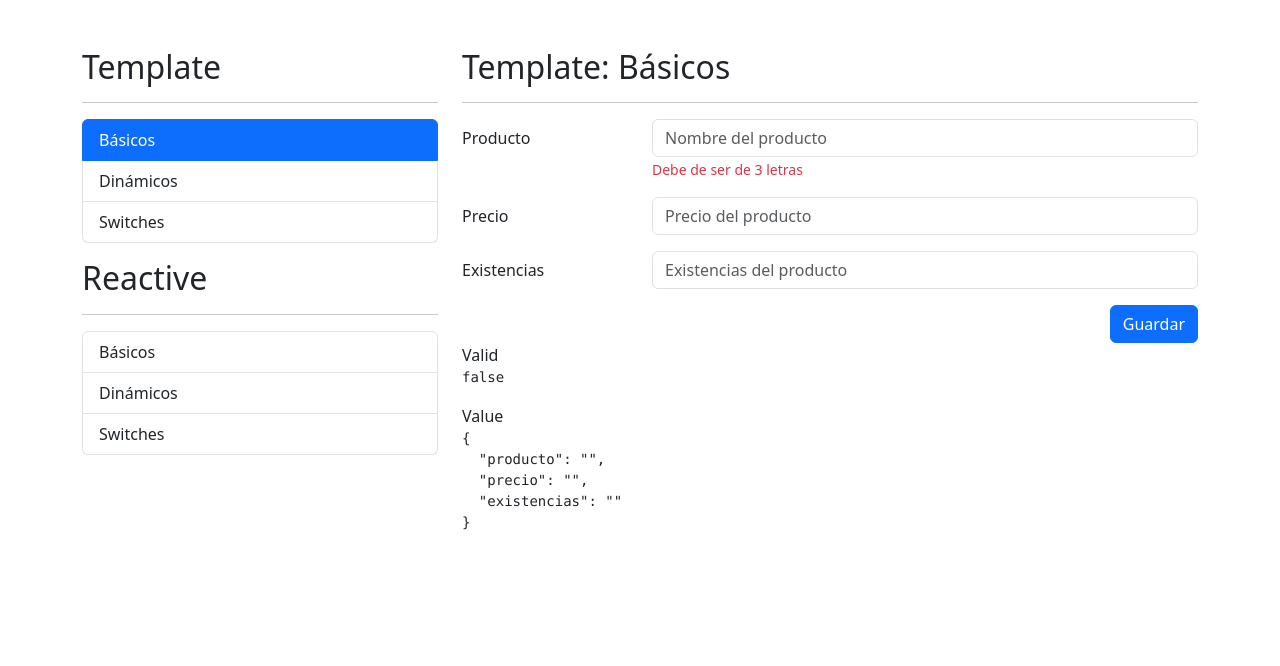
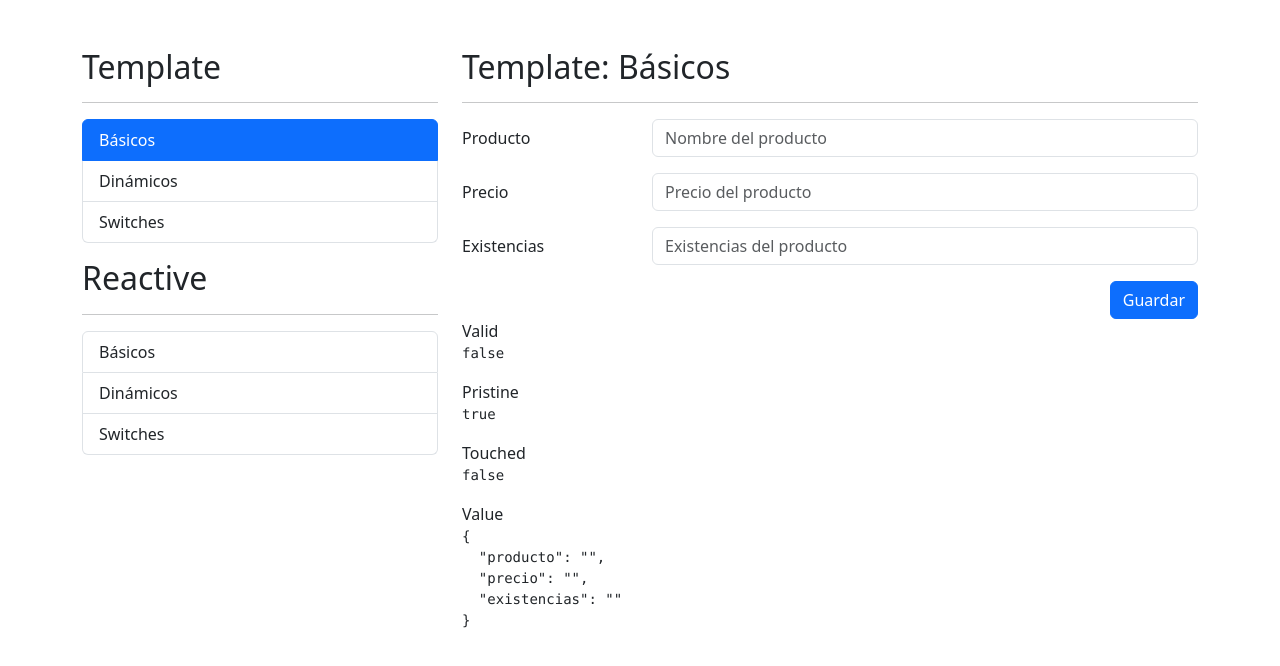
Before and after one commit to Jenn7895/formulariosApp, an Angular app: page /template/basicos in a window 1280 px wide. Shown: the top 666 px of the page. Built offline with nearby package versions, Linux system fonts and the light colour scheme.

Commit message:
Mostrar mensajes de error

```diff
--- a/src/app/template/basicos/basicos.component.html
+++ b/src/app/template/basicos/basicos.component.html
@@ -12,13 +12,19 @@
             <div class="mb-3 row">
                 <label class="col-sm-3 col-form-label">Producto</label>
                 <div class="col-sm-9">
+
                     <input type="text"
                             class="form-control"
                             ngModel
                             name="producto"
                             placeholder="Nombre del producto"
-                            required>
-                    <span class="form-text text-danger"> Debe de ser de 3 letras</span>
+                            required
+                            minlength="3">
+
+                    <span class="form-text text-danger"
+                            *ngIf="miFormulario.controls['producto']?.invalid &&
+                                    miFormulario.controls['producto'].touched">
+                        Debe de ser de 3 letras</span>
                 </div>
             </div>
 
@@ -26,6 +32,7 @@
             <div class="mb-3 row">
                 <label class="col-sm-3 col-form-label">Precio</label>
                 <div class="col-sm-9">
+
                     <input type="number"
                             ngModel
                             name="precio"
@@ -33,6 +40,7 @@
                             placeholder="Precio del producto"
                             required
                             min="0">
+
                 </div>
             </div>
 
@@ -68,6 +76,12 @@
         <span>Valid</span>
         <pre>{{ miFormulario.valid }}</pre>
 
+        <span>Pristine</span>
+        <pre>{{ miFormulario.pristine }}</pre>
+
+        <span>Touched</span>
+        <pre>{{ miFormulario.touched }}</pre>
+
         <span>Value</span>
         <pre>{{ miFormulario.value | json }}</pre>
 
--- a/src/app/template/basicos/basicos.component.ts
+++ b/src/app/template/basicos/basicos.component.ts
@@ -15,7 +15,7 @@
   }
 
   guardar( miFormulario: NgForm ) {
-    console.log( miFormulario.value );
+    console.log( miFormulario );
 
   }
 }
```
